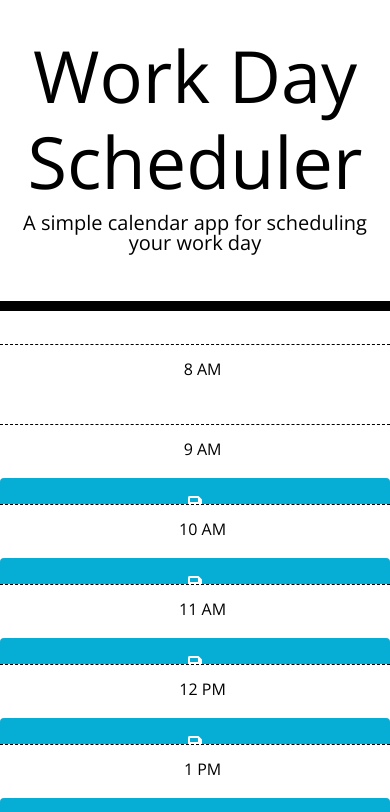
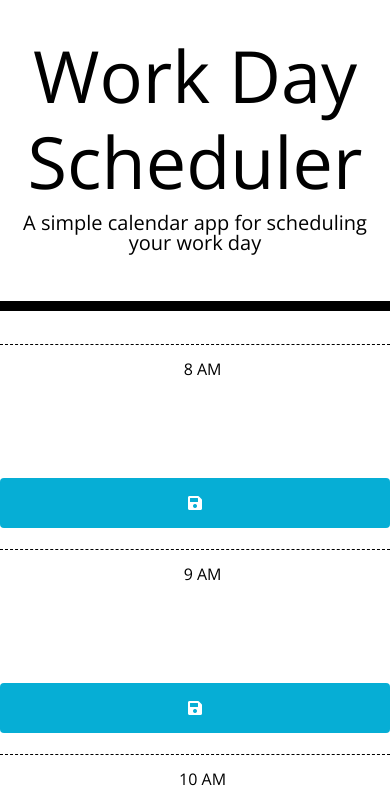
Before and after one commit to dawki5/Employee-Scheduler, a plain HTML site: page index.html in a window 390 px wide. Shown: the top 812 px of the page. Drawn offline with nearby package versions, Linux system fonts and the light colour scheme.

Commit message:
Added screen responsivness

```diff
--- a/assets/css/style.css
+++ b/assets/css/style.css
@@ -35,6 +35,15 @@ textarea {
   height: 80px;
   border-top: 1px solid white;
 }
+
+/*** OVERWRITE - MEDIA QUERY FOR TABLETS AND SMALLER  ***/
+/* This will be applied on any screen 768px and bellow */
+@media screen and (max-width: 768px),
+screen and (max-width: 575px) {
+  .row {
+    height: auto;
+    margin-top: 20px;
+  }
 
 .hour {
   background-color: #ffffff;
@@ -84,3 +93,5 @@ textarea {
   min-height: 85px;
   border: 0;
 }
+
+}
```
